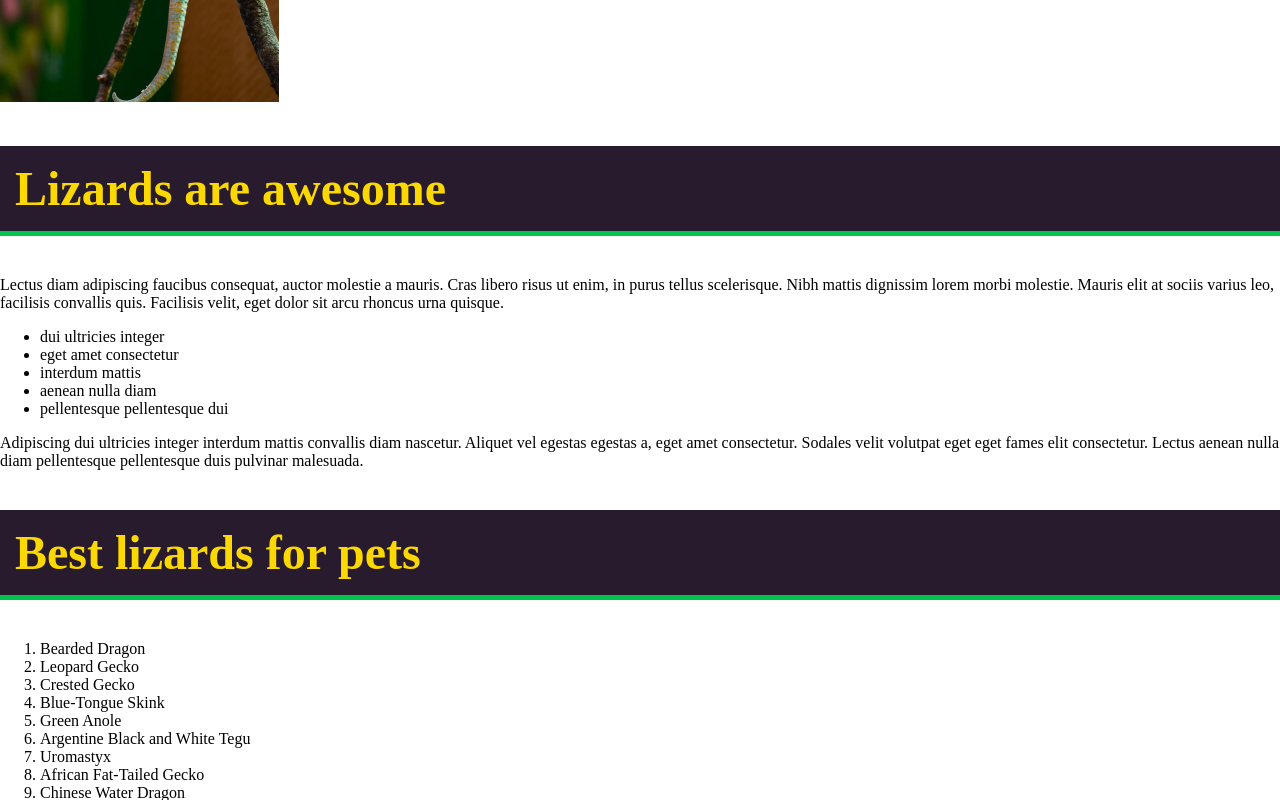
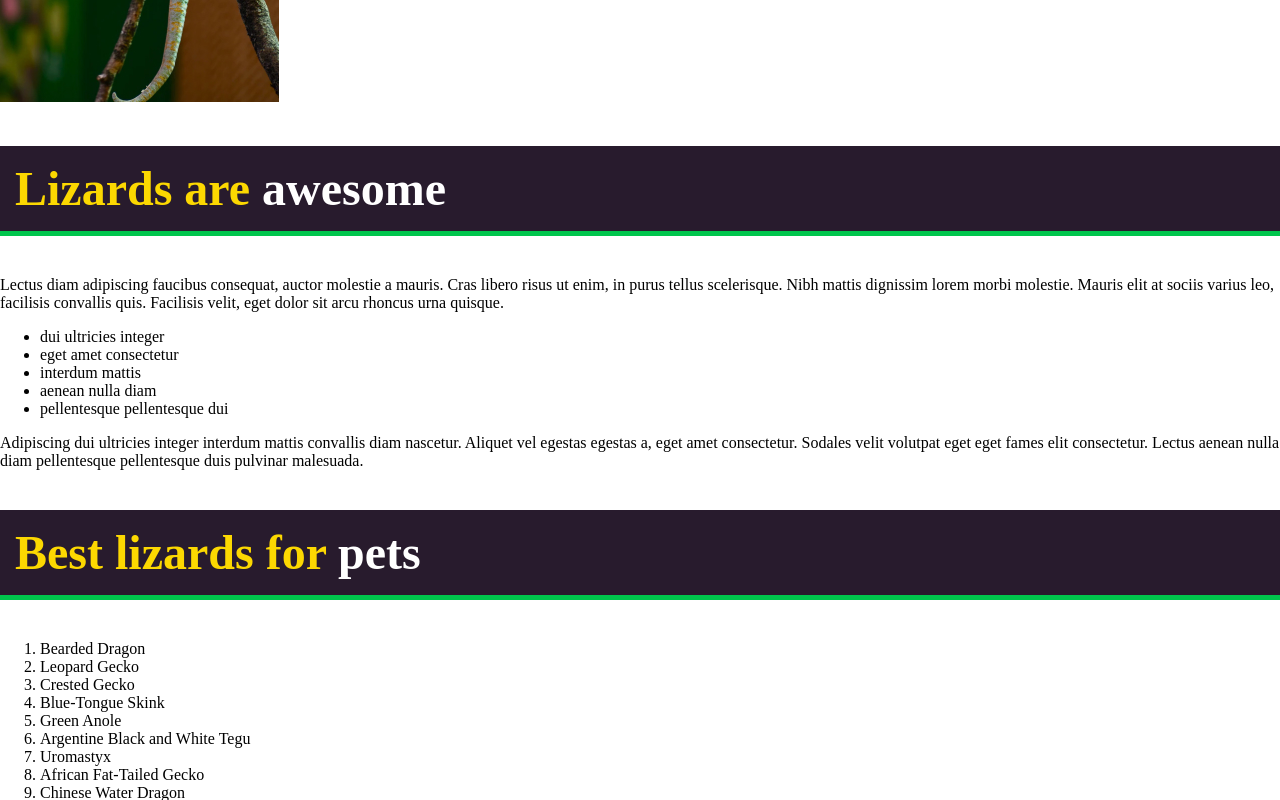
Before and after one commit to retronauta/html_css_challenges, a plain HTML site: page index.html in a window 1280 px wide. Shown: the part 552-1352 px from the top of the page. Drawn offline with Linux system fonts and the light colour scheme; files that its build step writes are made by us from their sources.

Commit message:
Challenge #7 completado
- estilizado de subcabeceras.

```diff
--- a/css/style.css
+++ b/css/style.css
@@ -18,3 +18,7 @@ h1{
     border-bottom:solid 5px #00C54C;
     padding: 15px;
 }
+
+.white-text{
+    color:#fff;
+}
--- a/index.html
+++ b/index.html
@@ -4,7 +4,7 @@
 <head>
     <title>Titulo de la pagina</title>
     <meta charset="UTF-8">
-    <link rel="stylesheet" href="style.css">
+    <link rel="stylesheet" href="css/style.css">
 </head>
 
 <header>
@@ -16,7 +16,7 @@
 
         <img src="images/chameleon.jpg" alt="A green chameleon">
 
-        <h2 class="subhead">Lizards are awesome</h2>
+        <h2 class="subhead">Lizards are<span class='white-text'> awesome</span></h2>
         <p>Lectus diam adipiscing faucibus consequat, auctor molestie a mauris. Cras libero risus ut enim, in purus
             tellus scelerisque. Nibh mattis dignissim lorem morbi molestie. Mauris elit at sociis varius leo, facilisis
             convallis quis. Facilisis velit, eget dolor sit arcu rhoncus urna quisque.</p>
@@ -36,7 +36,7 @@
     </section>
 
     <aside class="sidebar">
-        <h2 class="subhead">Best lizards for pets</h2>
+        <h2 class="subhead">Best lizards for <span class="white-text">pets</span></h2>
 
         <ol>
             <li>Bearded Dragon</li>
```
